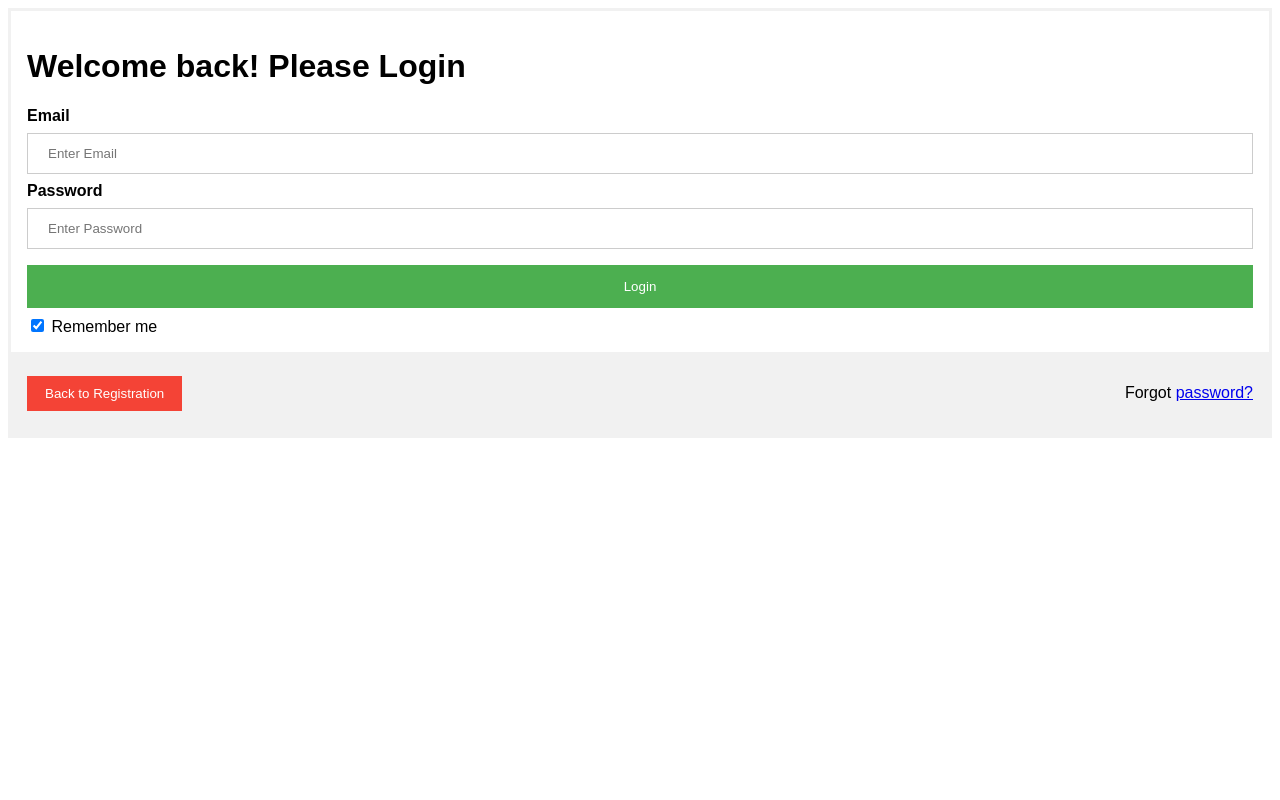
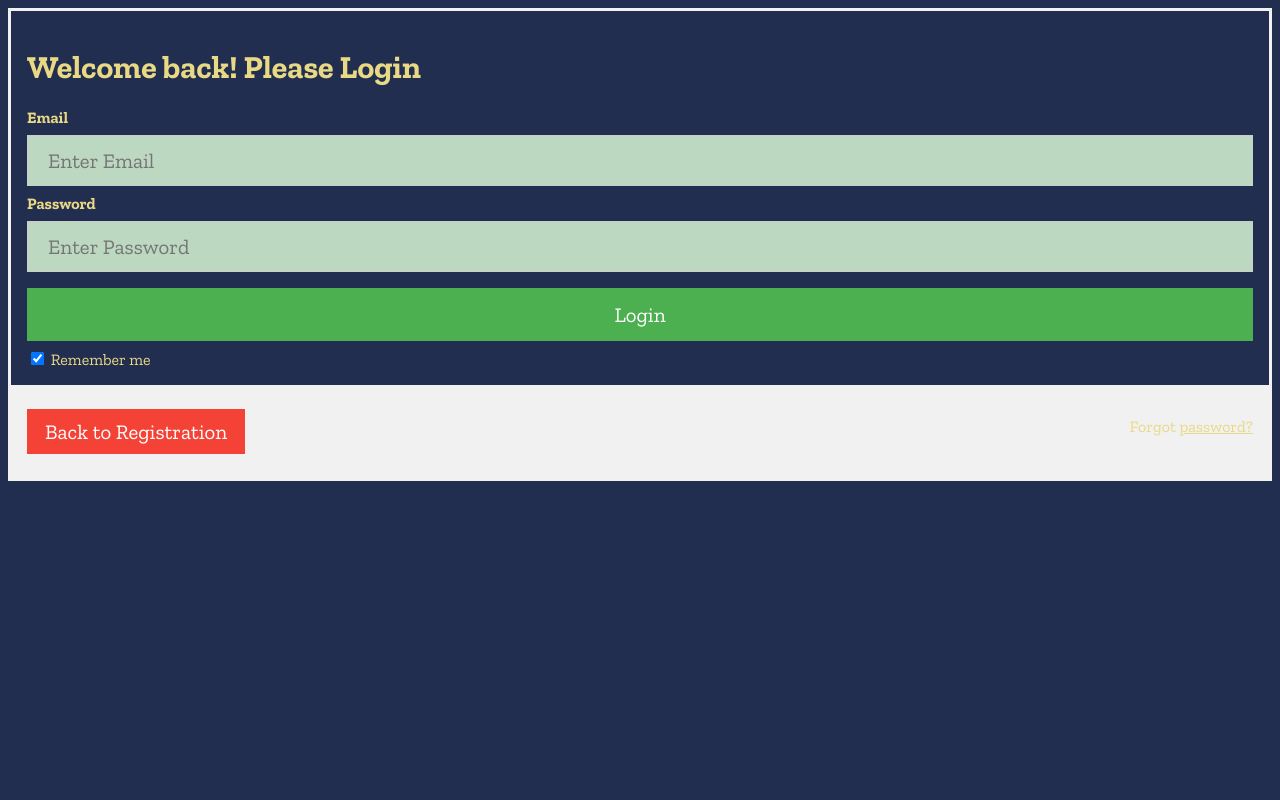
Before and after one commit to lh15/the-wall-Django, a Django app: page /login in a window 1280 px wide. Run offline with Django 3.2, Linux system fonts and the light colour scheme; parts of the project's set-up code (start-up, migrations or seed data) failed here and were passed over.

Commit message:
style tweaks on login reg

```diff
--- a/apps/first_app/templates/first_app/login.html
+++ b/apps/first_app/templates/first_app/login.html
@@ -1,17 +1,35 @@
 <html>
+
 <head>
   <title>Login and Registration</title>
   <style>
+    @import url('https://fonts.googleapis.com/css?family=Zilla+Slab:400,700');
+
     * {
-  font-family: sans-serif;
+      font-family: 'Zilla Slab', serif;
+      color: #E9D985
+    }
+
+    body {
+      background: #222E50;
+    }
+
+    input,
+    button,
+    textarea {
+      background: #BCD8C1;
+      font-size: 1.3em;
+      color: #222E50
     }
     /* Bordered form */
+
     form {
       border: 3px solid #f1f1f1;
     }
+    /* Full-width inputs */
 
-/* Full-width inputs */
-input[type=text], input[type=password] {
+    input[type=text],
+    input[type=password] {
       width: 100%;
       padding: 12px 20px;
       margin: 8px 0;
@@ -19,8 +37,8 @@ input[type=text], input[type=password] {
       border: 1px solid #ccc;
       box-sizing: border-box;
     }
+    /* Set a style for all buttons */
 
-/* Set a style for all buttons */
     button {
       background-color: #4CAF50;
       color: white;
@@ -30,38 +48,37 @@ button {
       cursor: pointer;
       width: 100%;
     }
+    /* Add a hover effect for buttons */
 
-/* Add a hover effect for buttons */
     button:hover {
       opacity: 0.8;
     }
+    /* Extra style for the cancel button (red) */
 
-/* Extra style for the cancel button (red) */
     .cancelbtn {
       width: auto;
       padding: 10px 18px;
       background-color: #f44336;
     }
+    /* Center the avatar image inside this container */
 
-/* Center the avatar image inside this container */
     .imgcontainer {
       text-align: center;
       margin: 24px 0 12px 0;
     }
+    /* Add padding to containers */
 
-
-/* Add padding to containers */
     .container {
       padding: 16px;
     }
+    /* The "Forgot password" text */
 
-/* The "Forgot password" text */
     span.psw {
       float: right;
       padding-top: 16px;
     }
+    /* Change styles for span and cancel button on extra small screens */
 
-/* Change styles for span and cancel button on extra small screens */
     @media screen and (max-width: 300px) {
       span.psw {
         display: block;
@@ -73,6 +90,7 @@ span.psw {
     }
   </style>
 </head>
+
 <body>
   <form action="/process_login" method="POST">
     {% csrf_token %}
@@ -81,7 +99,7 @@ span.psw {
       {% if messages %}
       <ul class="messages">
         {% for message in messages %}
-                <li{% if message.tags %} class="{{ message.tags }}"{% endif %}>{{ message }}</li>
+        <li{% if message.tags %} class="{{ message.tags }}" {% endif %}>{{ message }}</li>
           {% endfor %}
       </ul>
       {% endif %}
@@ -102,4 +120,5 @@ span.psw {
   </form>
   </form>
 </body>
+
 </html>
```
Also changed, not shown: apps/first_app/templates/first_app/index.html (+33 -12 lines), db.sqlite3. Lines whose indentation alone changed are shown as unchanged.
